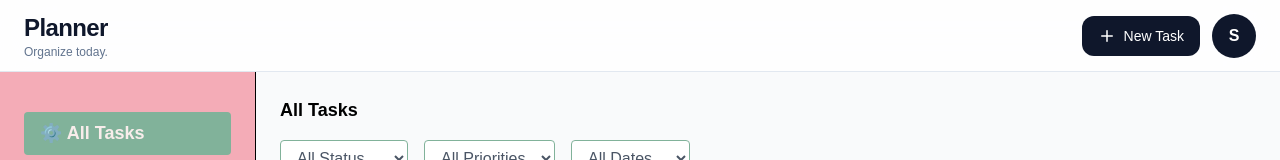
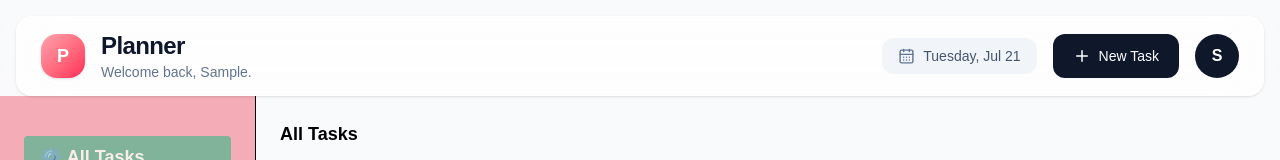
Before and after one commit to Ayman-Kz25/Planner, a React (Vite) app: page / in a window 1280 px wide. Shown: the top 160 px of the page. Built offline with nearby package versions, Linux system fonts and the light colour scheme; no server answers; the database is empty; sample sign-in values are in the browser's storage.

Commit message:
make the header reposnsive

```diff
--- a/src/components/layout/Header.jsx
+++ b/src/components/layout/Header.jsx
@@ -1,5 +1,5 @@
-import { useState } from "react";
-import { Menu, Plus } from "lucide-react";
+import { useMemo, useState } from "react";
+import { CalendarDays, Menu, Plus } from "lucide-react";
 
 import AddTaskModal from "../task/AddTaskModal";
 import UserMenu from "./UserMenu";
@@ -10,83 +10,122 @@ const Header = ({ onToggleSidebar }) => {
 
   const { user } = useAuth();
 
+  const today = useMemo(() => {
+    return new Date().toLocaleDateString("en-US", {
+      weekday: "long",
+      month: "short",
+      day: "numeric",
+    });
+  }, []);
+
   return (
     <>
-      <header
+      <header className="sticky top-0 z-40 bg-gray-50/70 backdrop-blur-xl">
+        <div
           className="
-          sticky top-0 z-40
-          flex items-center justify-between
-          h-18
+            mx-4 mt-4
+            flex h-20 items-center justify-between
+            rounded-2xl
+            border border-white/60
+            bg-white/70
             px-6
-          bg-white/80
+            shadow-sm
             backdrop-blur-xl
-          border-b border-slate-200
           "
         >
           {/* Left */}
 
-        <div className="flex items-center gap-4">
-
+          <div className="flex items-center gap-5">
             <button
               onClick={onToggleSidebar}
               className="
+                rounded-xl
+                p-2
+                transition
+                hover:bg-slate-100
                 md:hidden
-              p-2
-              rounded-xl
-              hover:bg-slate-100
-              transition
-              cursor-pointer
               "
             >
               <Menu size={22} />
             </button>
 
-          <div>
-
-            <h1
+            <div className="flex items-center gap-4">
+              <div
                 className="
-                text-2xl
-                font-semibold
-                tracking-tight
-                text-slate-900
+                  flex h-11 w-11
+                  items-center justify-center
+                  rounded-2xl
+                  bg-gradient-to-br
+                  from-rose-300
+                  to-rose-500
+                  text-lg
+                  font-bold
+                  text-white
+                  shadow-sm
                 "
               >
+                P
+              </div>
+
+              <div>
+                <h1 className="text-2xl font-semibold tracking-tight text-slate-900">
                   Planner
                 </h1>
 
-            <p className="text-xs text-slate-500">
-              Organize today.
+                <p className="text-sm text-slate-500">
+                  Welcome back, {user?.displayName?.split(" ")[0] || "there"}.
                 </p>
-
               </div>
-
+            </div>
           </div>
 
           {/* Right */}
 
-        <div className="flex items-center gap-3">
+          <div className="flex items-center gap-4">
+            <div
+              className="
+                hidden
+                items-center
+                gap-2
+                rounded-xl
+                bg-slate-100
+                px-4 py-2
+                lg:flex
+              "
+            >
+              <CalendarDays size={17} className="text-slate-500" />
+
+              <span className="text-sm font-medium text-slate-600">
+                {today}
+              </span>
+            </div>
 
             <button
               onClick={() => setIsAddModalOpen(true)}
               className="
-              flex items-center gap-2
+                flex
+                items-center
+                gap-2
                 rounded-xl
                 bg-slate-900
-              px-4 py-2.5
+                px-5
+                py-3
                 text-sm
                 font-medium
                 text-white
+                transition
+                hover:scale-[1.02]
                 hover:bg-black
-              transition
-              cursor-pointer
+                active:scale-95
               "
             >
               <Plus size={18} />
-            New Task
+
+              <span className="hidden sm:block">New Task</span>
             </button>
 
             <UserMenu user={user} />
-
+          </div>
         </div>
       </header>
 
--- a/src/components/layout/UserMenu.jsx
+++ b/src/components/layout/UserMenu.jsx
@@ -66,7 +66,7 @@ const UserMenu = ({ user }) => {
 
           <button
             onClick={logout}
-            className="mt-2 w-full rounded-xl bg-red-500 px-4 py-2 text-white hover:bg-red-600"
+            className="mt-2 w-full rounded-xl bg-rose-400 px-4 py-2 text-white hover:bg-rose-500"
           >
             Logout
           </button>
```
Lines whose indentation alone changed are shown as unchanged.
